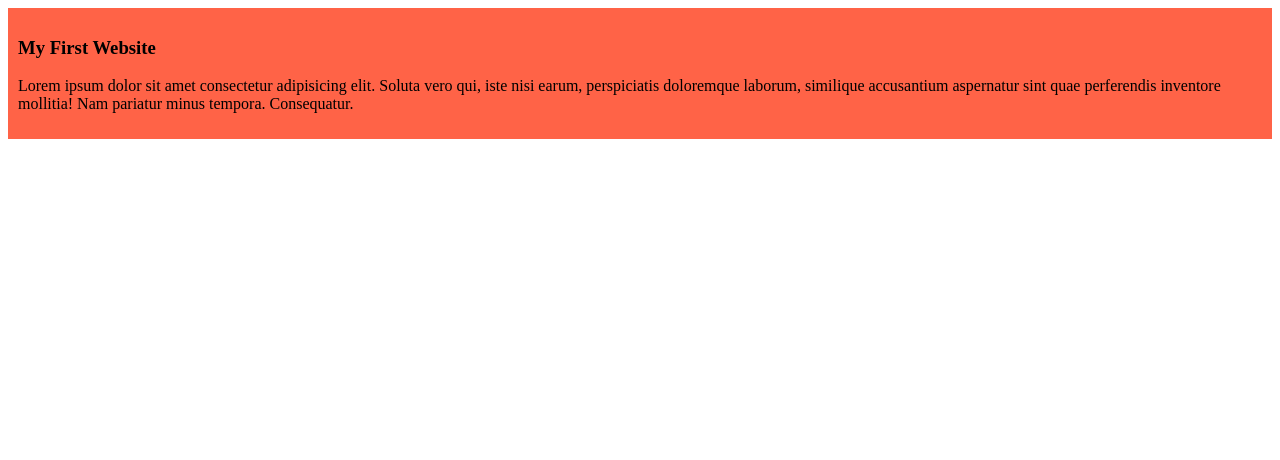
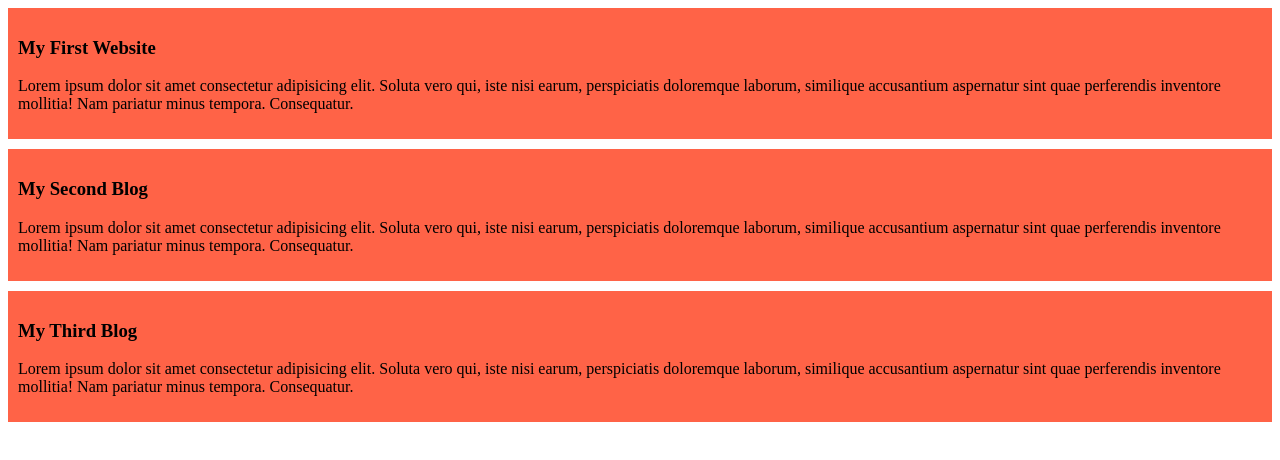
Before and after one commit to Sumaiya215/my-first-github-repo, a plain HTML site: page index.html in a window 1280 px wide. Drawn offline with Linux system fonts and the light colour scheme.

Commit message:
added the second and third blog

```diff
--- a/Styles/blog.css
+++ b/Styles/blog.css
@@ -1,4 +1,5 @@
 div{
     background-color: tomato;
     padding: 10px;
+    margin-bottom: 10px;
 }
--- a/index.html
+++ b/index.html
@@ -11,5 +11,13 @@
         <h3>My First Website</h3>
         <p>Lorem ipsum dolor sit amet consectetur adipisicing elit. Soluta vero qui, iste nisi earum, perspiciatis doloremque laborum, similique accusantium aspernatur sint quae perferendis inventore mollitia! Nam pariatur minus tempora. Consequatur.</p>
     </div>
+    <div>
+        <h3>My Second Blog</h3>
+        <p>Lorem ipsum dolor sit amet consectetur adipisicing elit. Soluta vero qui, iste nisi earum, perspiciatis doloremque laborum, similique accusantium aspernatur sint quae perferendis inventore mollitia! Nam pariatur minus tempora. Consequatur.</p>
+    </div>
+    <div>
+        <h3>My Third Blog</h3>
+        <p>Lorem ipsum dolor sit amet consectetur adipisicing elit. Soluta vero qui, iste nisi earum, perspiciatis doloremque laborum, similique accusantium aspernatur sint quae perferendis inventore mollitia! Nam pariatur minus tempora. Consequatur.</p>
+    </div>
 </body>
 </html>
```
